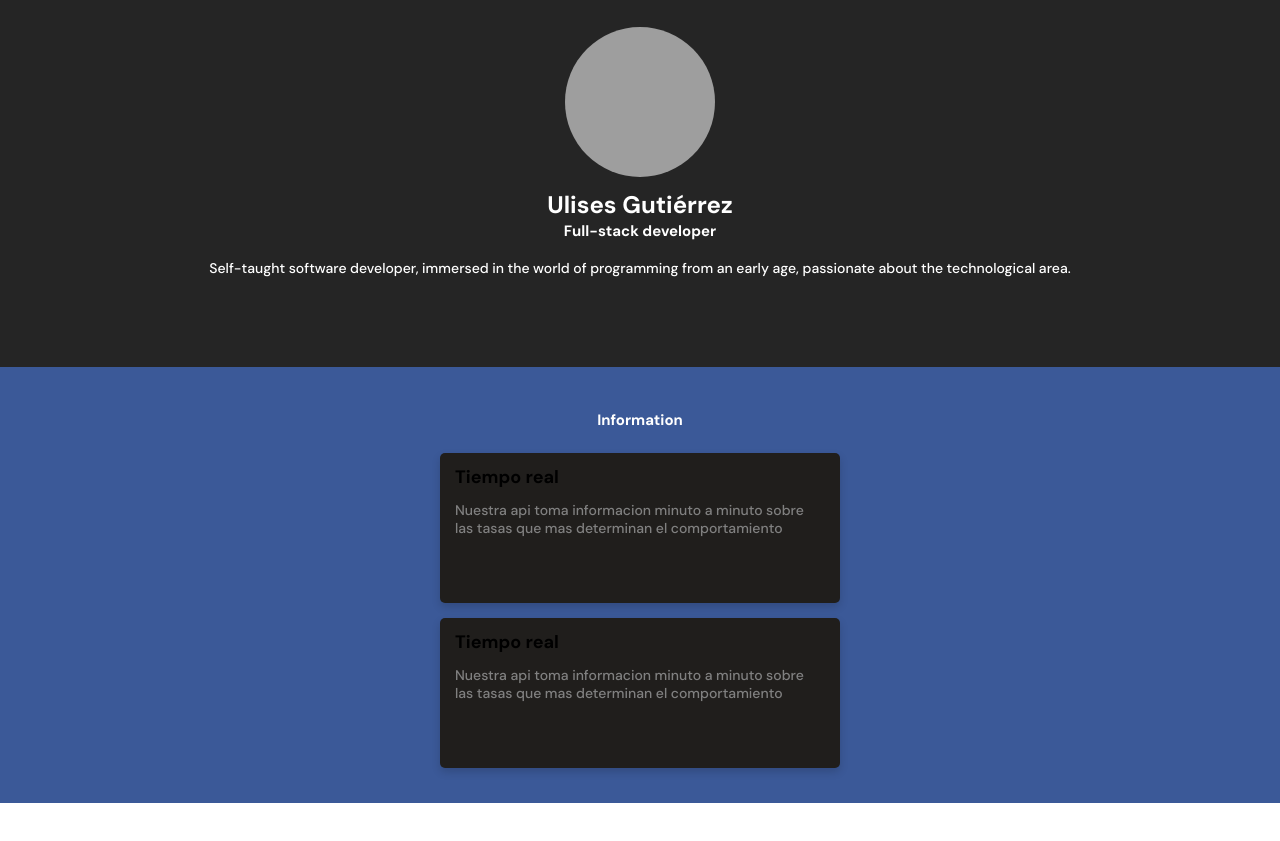
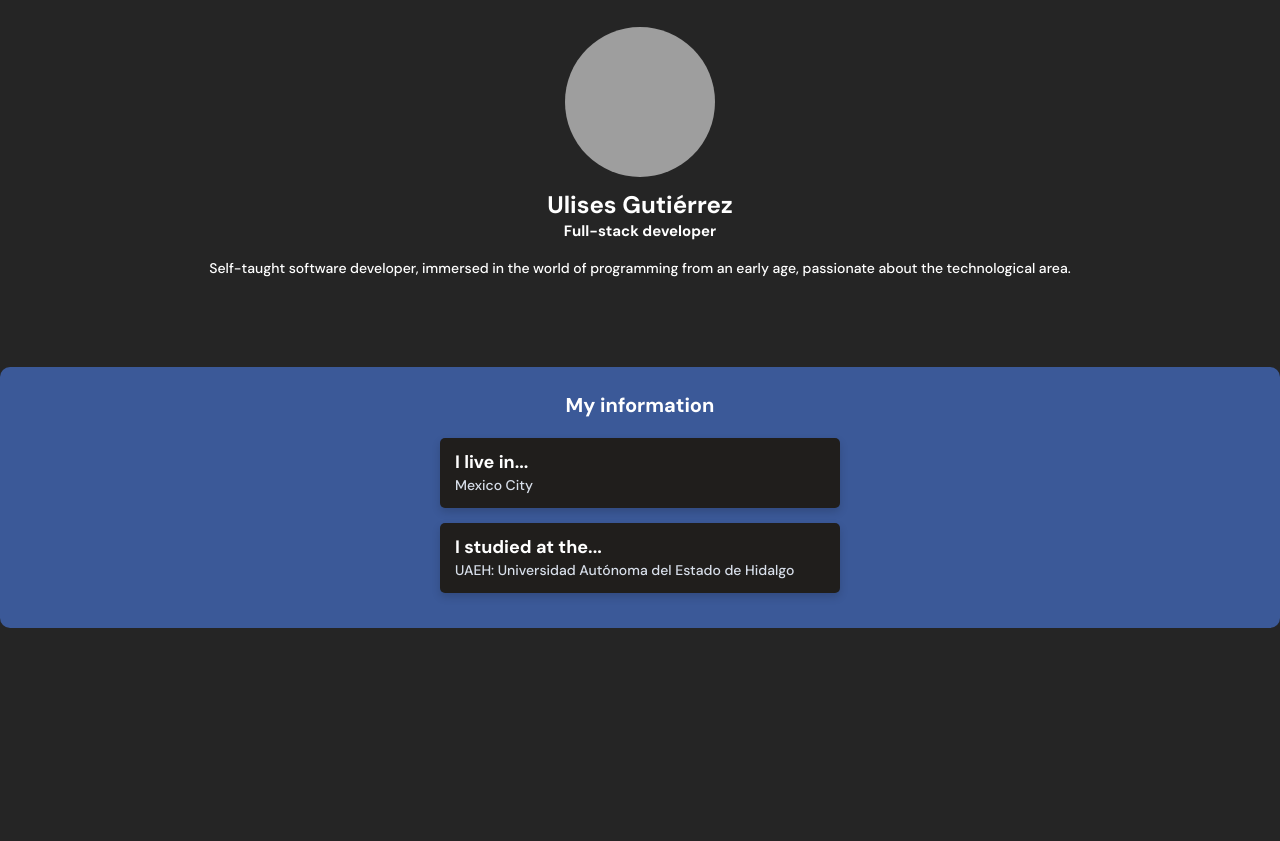
Before and after one commit to codebyulises/socialMediaCard, a plain HTML site: page index.html in a window 1280 px wide. Shown: the part 63-904 px from the top of the page. After the commit the page ends 800 px from the top, so only its background shows below. Drawn offline with Linux system fonts and the light colour scheme; grey boxes are pictures that could not be loaded.

Commit message:
headerAndMainSecondVersion

```diff
--- a/css/mobile.css
+++ b/css/mobile.css
@@ -16,6 +16,9 @@
 html{
     font-size: 62.5%;
     font-family: 'DM Sans', sans-serif;
+}
+body{
+    background-color: var(--primary-black);
 }
 header{
     position: fixed;
@@ -97,10 +100,6 @@ main{
     align-self: center;
     margin-top: 90px;
 }
-footer{
-    width: 100%;
-    height: 2000px;
-}
 .intro__aboutMe h1{
     margin-top: 15px;
     font-size: 2.4rem;
@@ -128,43 +127,44 @@ footer{
     height: auto;
     padding: 20px 10px;
     background-color: var(--primary-blue);
+    border-radius: 10px;
 }
 .information_title{
     width: 90%;
-    min-width: 200px;
+    min-width: 150px;
     height: auto;
     margin: 0 auto;
-    margin-top: 20px;
+    margin-top: 5px;
     text-align: center;
 }
 .information_title h2{
     margin-bottom: 20px;
-    font-size: 1.5rem;
+    font-size: 2.0rem;
     font-weight: bold;
     line-height: 2.6rem;
     color: var(--primary-white);
 }
-.product-detail--card{
+.information_card{
     width: 90%;
     min-width: 288px;
     max-width: 400px;
-    height: 150px;
+    height: 70px;
     margin: 15px auto;
     padding: 15px;
     background-color: var(--secondary-black);
     border-radius: 5px;
     box-shadow: 0 4px 8px rgba(0, 0, 0, 0.16);
 }
-.product--card-title{
-    margin-bottom: 15px;
+.information_cardtitle{
+    margin-bottom: 5px;
     font-size: 1.8rem;
     font-weight: bold;
     line-height: 1.8rem;
-    color: var(--just-white);
+    color: var(--primary-white);
 }
-.product--card-body{
+.information_cardbody{
     font-size: 1.4rem;
     font-weight: 500;
     line-height: 1.8rem;
-    color: #808080;
+    color: var(--secondary-blue);
 }
--- a/index.html
+++ b/index.html
@@ -37,20 +37,19 @@
             </div>
         </section>
         <section class="intro__information">
-            <span></span>
             <div class="information_title">
-                <h2>Information</h2>
+                <h2>My information</h2>
             </div>
-            <section class="product-cards--container">
-                <article class="product-detail--card">
+            <section class="information_cards">
+                <article class="information_card">
+                    <span class="live"></span>
+                    <p class="information_cardtitle">I live in...</p>
+                    <p class="information_cardbody">Mexico City</p>
+                </article>
+                <article class="information_card">
                     <span class="clock"></span>
-                    <p class="product--card-title">Tiempo real</p>
-                    <p class="product--card-body">Nuestra api toma informacion minuto a minuto sobre las tasas que mas determinan el comportamiento</p>
-                </article>
-                <article class="product-detail--card">
-                    <span class="clock"></span>
-                    <p class="product--card-title">Tiempo real</p>
-                    <p class="product--card-body">Nuestra api toma informacion minuto a minuto sobre las tasas que mas determinan el comportamiento</p>
+                    <p class="information_cardtitle">I studied at the...</p>
+                    <p class="information_cardbody">UAEH: Universidad Autónoma del Estado de Hidalgo</p>
                 </article>
             </section>
         </section>
```
